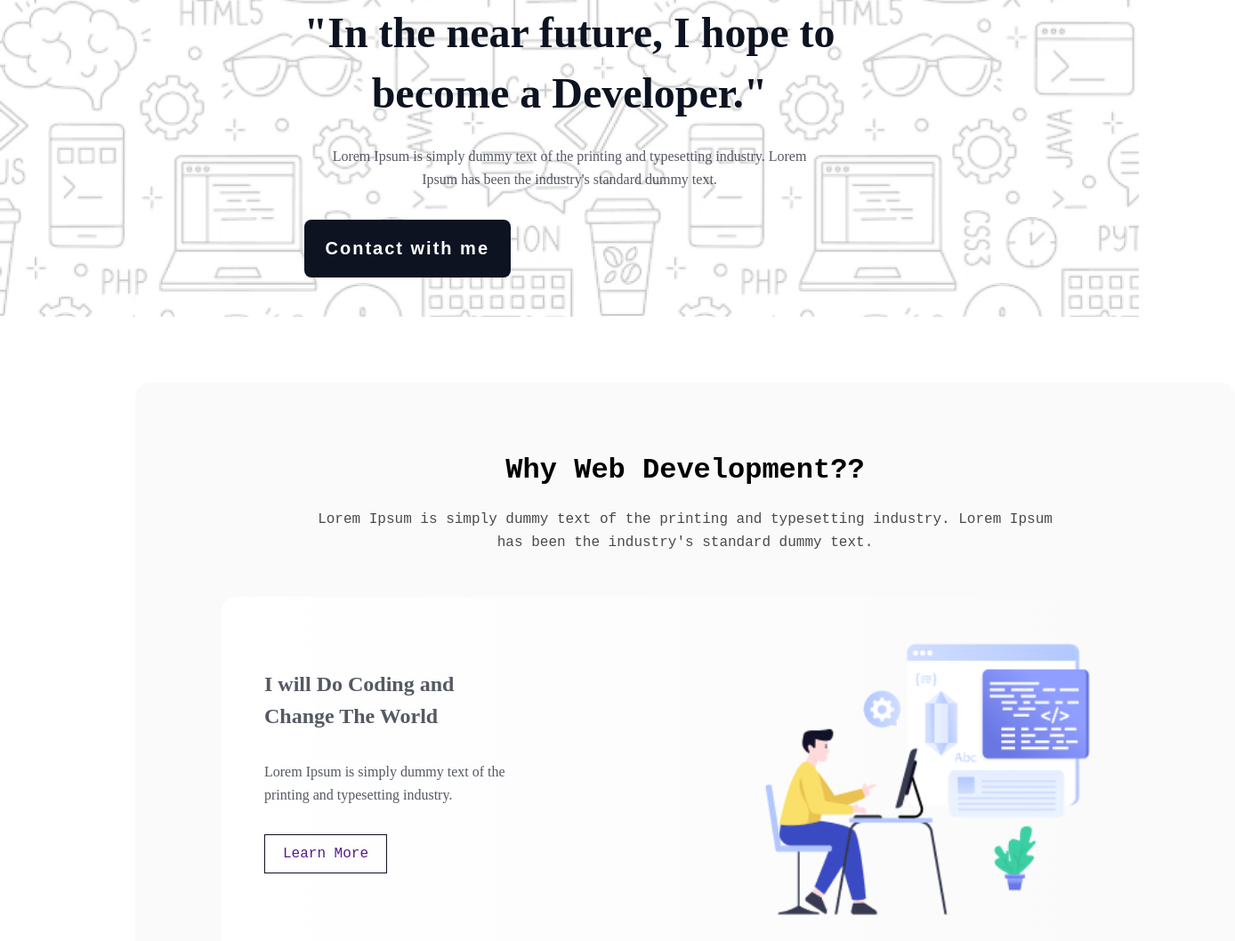
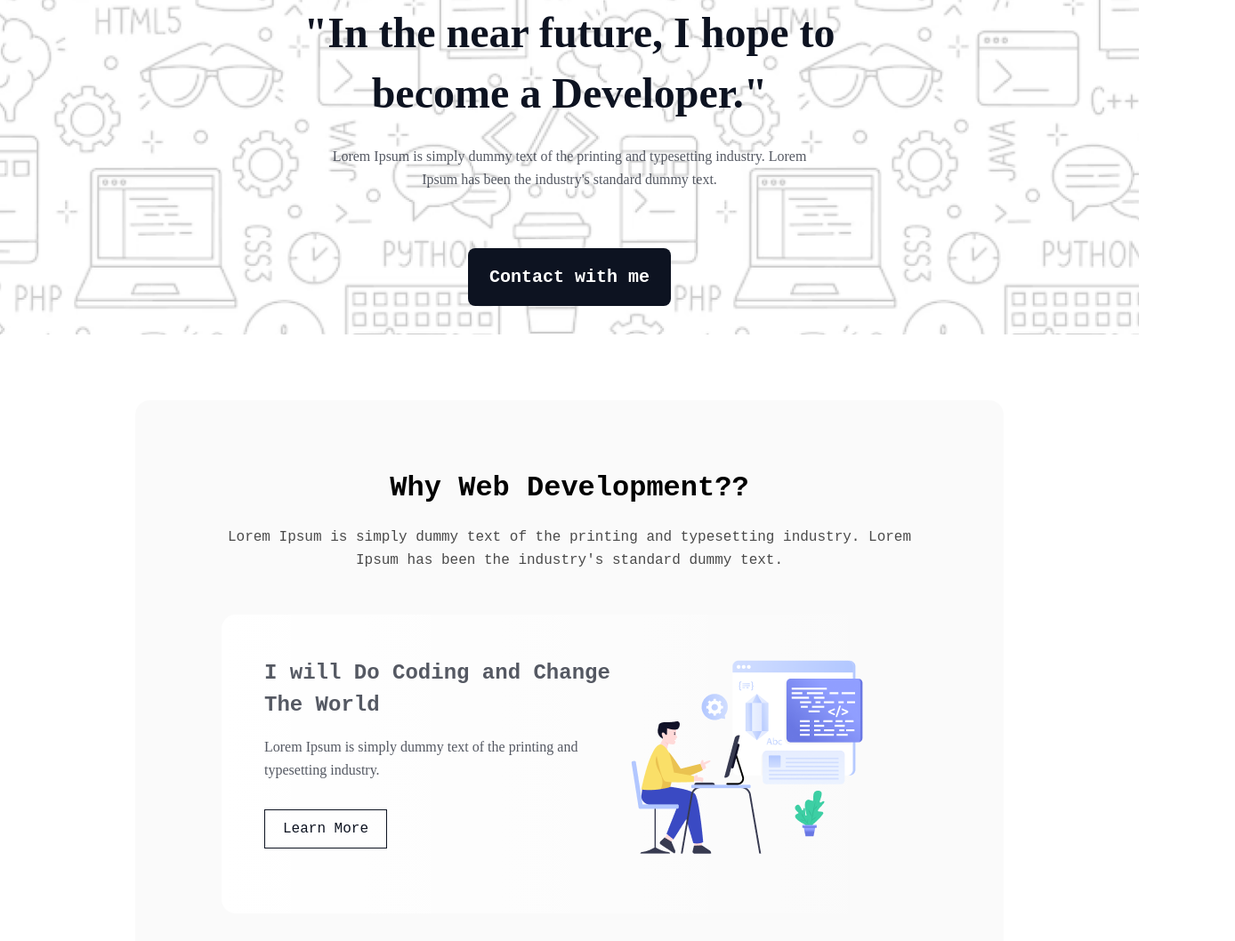
Before and after one commit to abdussami11/assignment-1, a plain HTML site: page index.html in a window 1280 px wide. Shown: the part 422-1480 px from the top of the page at 89% size, 1388 px wide, since content can reach past the window. Drawn offline with Linux system fonts and the light colour scheme; a web font is replaced by a local one.

Commit message:
fixed some bugs

```diff
--- a/index.html
+++ b/index.html
@@ -27,14 +27,14 @@
 
                 <p class="motto-description">Lorem Ipsum is simply dummy text of the printing and typesetting industry. Lorem <br>Ipsum has been the industry's standard dummy text.</p>
 
-                <a> <button class="btn-banner">Contact with me</button></a>
-
+                <a class="btn-banner">Contact with me</a>
             </div>
 
         </div>
     </header>
 
     <main>
+    <div>
         <div class="container">
             <div>
             <h1 class="main-title">Why Web Development??</h1>
@@ -43,8 +43,8 @@
 
             <div class="section one">
                 <div>
-                    <h2 class="section-title">I will Do Coding and <br> Change The World</h2>
-                    <p class="section-des">Lorem Ipsum is simply dummy text of the <br> printing and typesetting industry.</p>
+                    <h2 class="section-title">I will Do Coding and Change The World</h2>
+                    <p class="section-des">Lorem Ipsum is simply dummy text of the printing and typesetting industry.</p>
                     <a class="section-link" href="" >Learn More</a>
                 </div>
                 <img src="/assets/Layer_1.png" alt="Developer img ">
@@ -53,20 +53,23 @@
             <div class="section two">
                 <img src="/assets/Group 3.png" alt="Develoer img ">
                 <div>
-                    <h2 class="section-title">I will Do Coding and <br> Change The World</h2>
-                    <p class="section-des">Lorem Ipsum is simply dummy text of the <br> printing and typesetting industry.</p>
+                    <h2 class="section-title">I will Do Coding and
+                        Change The World</h2>
+                    <p class="section-des">Lorem Ipsum is simply dummy text of the printing and typesetting industry.</p>
                     <a  class="section-link" href="">Learn More</a>
                 </div>
             </div>
             <div class="section three">
                 <div>
-                    <h2 class="section-title">I will Do Coding and <br> Change The World</h2>
-                    <p class="section-des">Lorem Ipsum is simply dummy text of the <br> printing and typesetting industry.</p>
+                    <h2 class="section-title">I will Do Coding and  Change The World</h2>
+                    <p class="section-des">Lorem Ipsum is simply dummy text of the printing and typesetting industry.</p>
                     <a class="section-link" href="">Learn More</a>
                 </div>
                 <img src="/assets/Group 4.png" alt="Developer img ">
             </div>
+
         </div>
+    </div>
     </main>
 
     <footer>
--- a/styles/style.css
+++ b/styles/style.css
@@ -3,6 +3,7 @@
 * {
   margin: 0;
   padding: 0;
+
 }
 
 .azeret-mono-regular {
@@ -46,13 +47,19 @@ nav ul li {
   color: rgb(13, 19, 33);
   font-size: 20px;
   font-weight: 600;
+  cursor: pointer;
 }
+
+
 
 /* banner styles */
 .banner {
   background-image: url(/assets/Hero-bg.png);
   background-size: cover;
   background-repeat: no-repeat;
+  /* height: 652px; */
+  background-position: center;
+    text-align: center
 }
 .banner {
   display: flex;
@@ -92,38 +99,40 @@ nav ul li {
   margin-bottom: 32px;
 }
 
+
 .btn-banner {
-  display: inline-block;
-  border: none;
-  border-radius: 8px;
-  background: rgb(13, 19, 33);
-  padding: 21px 24px 21px 24px;
-  font-size: 20px;
-  font-weight: 600;
-  color: white;
-  letter-spacing: 2px;
-  /* margin-bottom: 44px ; */
-  margin: 0px 0px 44px 0px;
-
+    display: inline-block;
+    text-decoration: none;
+    text-align: center;
+    font-size: 20px;
+    font-weight: 600;
+    color: white;
+    background-color: #0D1321;
+    border: none;
+    border-radius: 8px;
+    padding: 21px 24px;
+    margin: 32px 0px;
+    cursor: pointer;
 }
 
 /* main styles    */
 
 main {
   align-items: center;
-  display: ;
   justify-content: center;
 }
 
+
 .container {
   border-radius: 16px;
-  background: rgba(13, 19, 33, 0.02);
-  position: absolute;
-  /* width: 1140px;
-  height: 1393px; */
-  /* padding: 74px 152px 90px 152px; */
+  background: rgba(13, 19, 33, 0.02) ;
+  /* max-width: 1140px; */
+  height: 1300px;
   margin: 74px 152px 90px 152px;
   padding: 80px 97px 80px 97px;
+
+
+
 }
 .main-title {
 
@@ -144,34 +153,39 @@ main {
 .section {
   border-radius: 16px;
   position: static;
-  width: 946px;
-  height: 336px;
+  /* width: 946px;
+  height: 336px; */
   margin: 32px 0px;
   display: flex;
   padding: 48px;
   display: flex;
   justify-content: space-between;
+
 }
 
 .one {
     background: linear-gradient(90.00deg, rgb(255, 255, 255),rgba(255, 255, 255, 0) 100%);
+
 }
 .two {
     background: linear-gradient(270.00deg, rgb(255, 255, 255),rgba(255, 255, 255, 0) 100%);
+
 }
 .three {
     background: linear-gradient(90.00deg, rgb(255, 255, 255),rgba(255, 255, 255, 0) 100%);
+
 }
 
 .section-title {
   color: rgba(13, 19, 33, 0.7);
-  font-family: Azeret Mono;
   font-size: 24px;
   font-weight: 700;
   line-height: 36px;
   letter-spacing: 0%;
   text-align: left;
-  margin: 32px 0px;
+  /* margin: 32px 0px; */
+  margin-bottom: 16px;
+  max-width: 468px;
 }
 
 .section-des {
@@ -184,12 +198,15 @@ main {
   text-align: left;
   opacity: 0.7;
   margin: 16px 0px 44px 0px;
+  max-width: 468px;
 }
 
 .section-link {
+
     text-decoration: none;
     box-sizing: border-box;
     border: 1px solid rgb(13, 19, 33);
+    color: #0D1321;
     opacity: 0.7
     width: 171px;
     height: 47px;
@@ -199,4 +216,6 @@ main {
 
 .developer {
     margin: 20px;
+    width: 206.4px;
+    height: 187.32px;
 }
```
